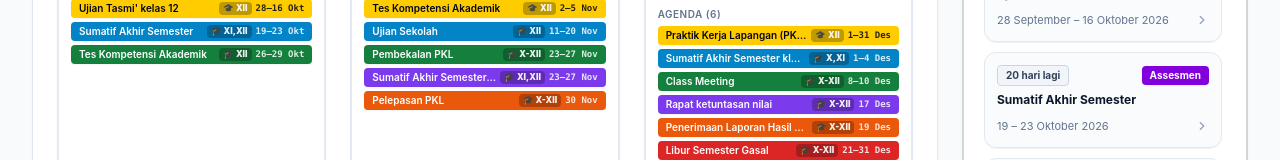
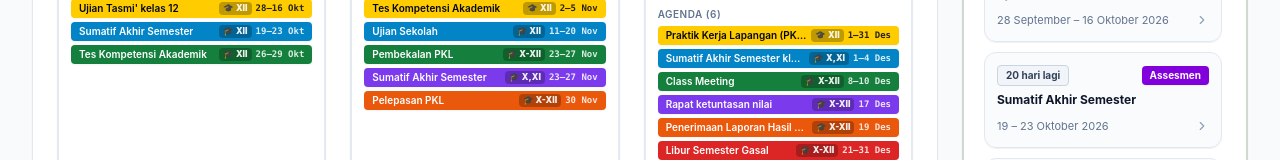
Before and after one commit to antomakking/kalender-pendidikan-v1, a React (Vite) app: page / in a window 1280 px wide. Shown: the part 1418-1578 px from the top of the page. Built offline with nearby package versions, Linux system fonts and the light colour scheme.

Commit message:
fix: update SAS event schedules and fix YearView popover
- Split Sumatif Akhir Semester (SAS) events to correctly target specific class levels (X, XI, XII).
- Fix YearView event popover positioning to prevent clipping and ensure consistent alignment across the calendar grid.

```diff
--- a/src/App.tsx
+++ b/src/App.tsx
@@ -108,9 +108,16 @@ export default function App() {
                 updated.targetClasses = ['XII' as ClassLevel];
               }
               if (updated.id === 'evt-2627-1002' || (updated.title && updated.title === 'Sumatif Akhir Semester' && updated.startDate === '2026-10-19')) {
-                updated.audience = 'Siswa Kelas XI & XII';
-                updated.targetClasses = ['XI' as ClassLevel, 'XII' as ClassLevel];
-                updated.description = 'Pelaksanaan Sumatif Akhir Semester (SAS) Ganjil bagi siswa Kelas XI & XII.';
+                updated.audience = 'Siswa Kelas XII';
+                updated.targetClasses = ['XII' as ClassLevel];
+                updated.description = 'Pelaksanaan Sumatif Akhir Semester (SAS) Ganjil bagi siswa Kelas XII.';
+              }
+              if (updated.id === 'evt-2627-1104' || titleLower.includes('kls 11 dan 12') || (updated.startDate === '2026-11-23' && titleLower.includes('sumatif'))) {
+                updated.title = 'Sumatif Akhir Semester';
+                updated.audience = 'Siswa Kelas X & XI';
+                updated.targetClasses = ['X' as ClassLevel, 'XI' as ClassLevel];
+                updated.description = 'Asesmen Sumatif Akhir Semester (SAS) Ganjil bagi siswa Kelas X dan XI.';
+                updated.category = 'assessment';
               }
               if (titleLower.includes('tes kompetensi akademik') || titleLower.includes('tka') || titleLower.includes('ujian sekolah')) {
                 updated.audience = 'Siswa Kelas XII';
--- a/src/components/YearView.tsx
+++ b/src/components/YearView.tsx
@@ -303,16 +303,13 @@ export const YearView: React.FC<YearViewProps> = ({
                           />
                         )}
 
-                        {/* YearView Multi-Agenda Hover Popover (Edge-Aware) */}
+                        {/* YearView Multi-Agenda Hover Popover (Card-Aligned, Zero Clipping) */}
                         {dayEvents.length > 0 && (
                           <div
-                            className={`absolute bottom-full mb-2 hidden group-hover/day:flex flex-col w-64 sm:w-72 bg-slate-900/98 text-white rounded-xl shadow-2xl p-2.5 border border-slate-700 pointer-events-auto z-50 text-left cursor-default font-normal transition-all ${
-                              isLeftEdge
-                                ? 'left-0 sm:-left-2'
-                                : isRightEdge
-                                ? 'right-0 sm:-right-2'
-                                : 'left-1/2 -translate-x-1/2'
-                            }`}
+                            className="absolute bottom-full mb-2 hidden group-hover/day:flex flex-col w-[250px] sm:w-[275px] max-w-[calc(100vw-32px)] bg-slate-900/98 text-white rounded-xl shadow-2xl p-2.5 border border-slate-700 pointer-events-auto z-50 text-left cursor-default font-normal transition-all"
+                            style={{
+                              left: `calc(-${colIndex * 100}% - ${colIndex * 0.25}rem)`,
+                            }}
                           >
                             <div className="flex items-center justify-between pb-1.5 mb-1.5 border-b border-slate-800 text-[11px]">
                               <span className="font-bold text-white leading-tight">
@@ -349,14 +346,12 @@ export const YearView: React.FC<YearViewProps> = ({
                                 );
                               })}
                             </div>
+                            {/* Arrow pointing to the specific day column */}
                             <div
-                              className={`absolute top-full -mt-0.5 border-4 border-transparent border-t-slate-900/98 ${
-                                isLeftEdge
-                                  ? 'left-4'
-                                  : isRightEdge
-                                  ? 'right-4'
-                                  : 'left-1/2 -translate-x-1/2'
-                              }`}
+                              className="absolute top-full -mt-0.5 border-4 border-transparent border-t-slate-900/98 -translate-x-1/2"
+                              style={{
+                                left: `calc(${(colIndex + 0.5) / 7 * 100}%)`,
+                              }}
                             />
                           </div>
                         )}
--- a/src/data/seedEvents.ts
+++ b/src/data/seedEvents.ts
@@ -136,10 +136,10 @@ export const INITIAL_EVENTS: AcademicEvent[] = [
     startTime: '07:30',
     endTime: '12:30',
     category: 'assessment',
-    description: 'Pelaksanaan Sumatif Akhir Semester (SAS) Ganjil bagi siswa Kelas XI & XII.',
+    description: 'Pelaksanaan Sumatif Akhir Semester (SAS) Ganjil bagi siswa Kelas XII.',
     location: 'Ruang Ujian & Lab Komputer',
-    audience: 'Siswa Kelas XI & XII',
-    targetClasses: ['XI', 'XII'],
+    audience: 'Siswa Kelas XII',
+    targetClasses: ['XII'],
     academicYear: '2026/2027',
     semester: 'ganjil',
   },
@@ -206,15 +206,16 @@ export const INITIAL_EVENTS: AcademicEvent[] = [
   },
   {
     id: 'evt-2627-1104',
-    title: 'Sumatif Akhir Semester kls 11 dan 12',
+    title: 'Sumatif Akhir Semester',
     startDate: '2026-11-23',
     endDate: '2026-11-27',
     startTime: '07:30',
     endTime: '12:30',
     category: 'assessment',
-    description: 'Asesmen Sumatif Akhir Semester (SAS) Ganjil bagi siswa kelas 11 dan 12.',
+    description: 'Asesmen Sumatif Akhir Semester (SAS) Ganjil bagi siswa Kelas X dan XI.',
     location: 'Ruang Ujian & Lab Komputer',
-    audience: 'Siswa Kelas 11 & Kelas 12',
+    audience: 'Siswa Kelas X & XI',
+    targetClasses: ['X', 'XI'],
     academicYear: '2026/2027',
     semester: 'ganjil',
   },
```
